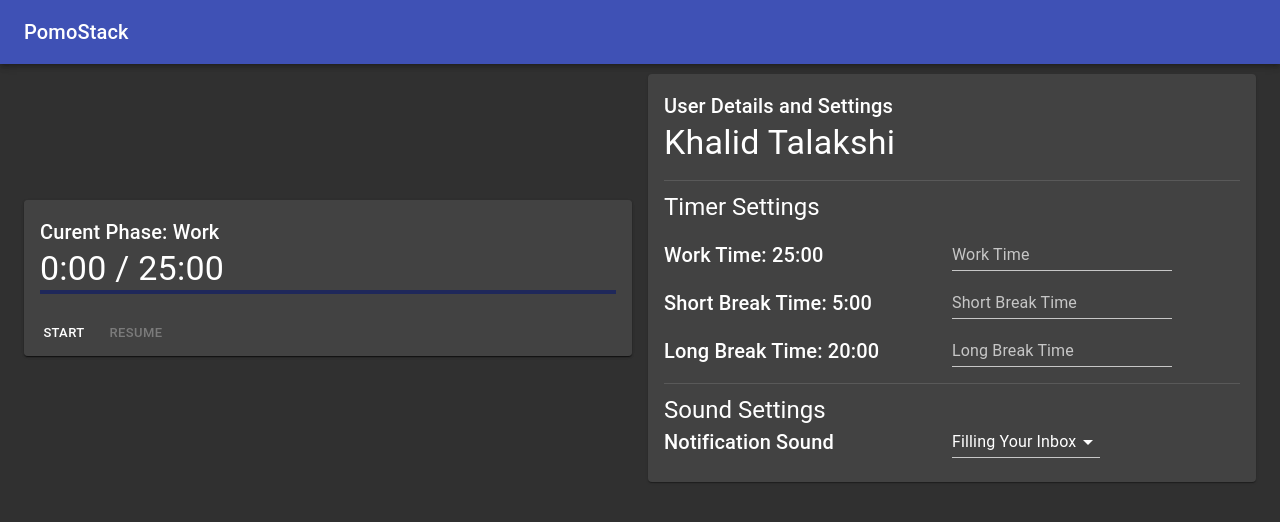
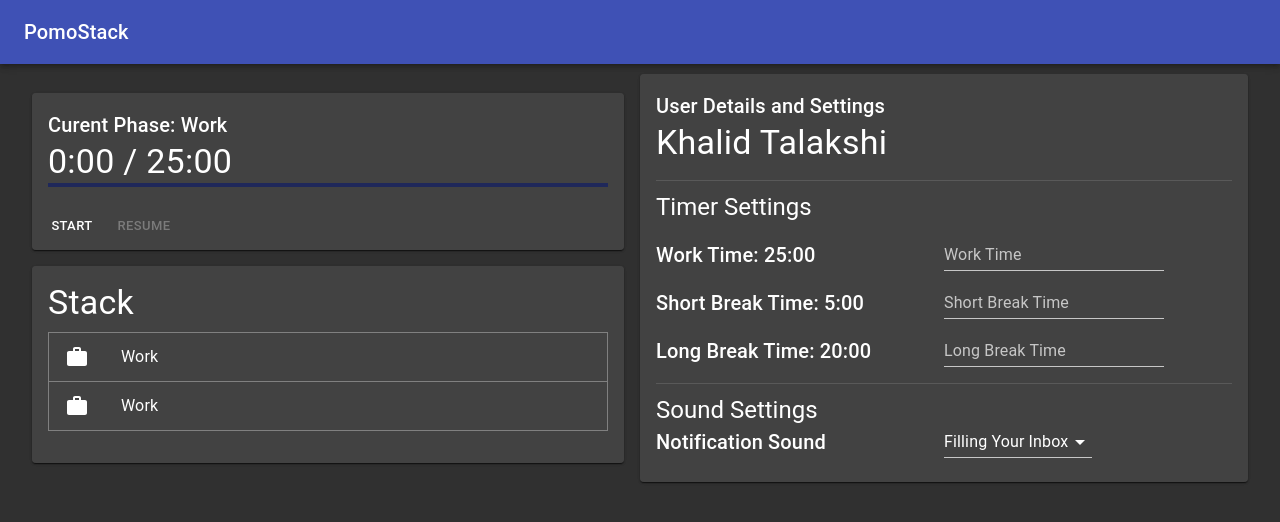
Before and after one commit to khalid-talakshi/PomoStack, a React (Create React App) app: page / in a window 1280 px wide. Shown: the top 522 px of the page. Built offline with nearby package versions, Linux system fonts and the light colour scheme; no server answers.

Commit message:
created stack component

```diff
--- a/src/app/App.tsx
+++ b/src/app/App.tsx
@@ -13,13 +13,17 @@ import {
 } from "@material-ui/core";
 import * as themeUI from "./constants/themes";
 
-import { Timer, UserDetails } from "./components";
-import { Sounds } from './constants/enums';
+import { Timer, UserDetails, Stack } from "./components";
+import { Sounds } from "./constants/enums";
 
-import useSound from 'use-sound';
-const fillingYourInbox = require('../assets/sounds/filling-your-inbox.mp3');
-const justLikeMagic = require('../assets/sounds/just-like-magic.mp3');
-const maybeOneDay = require('../assets/sounds/maybe-one-day.mp3');
+import useSound from "use-sound";
+const fillingYourInbox = require("../assets/sounds/filling-your-inbox.mp3");
+const justLikeMagic = require("../assets/sounds/just-like-magic.mp3");
+const maybeOneDay = require("../assets/sounds/maybe-one-day.mp3");
+const openUp = require("../assets/sounds/open-up.mp3");
+const pristine = require("../assets/sounds/pristine.mp3");
+const swiftly = require("../assets/sounds/swiftly.mp3");
+const thatWasQuick = require("../assets/sounds/that-was-quick.mp3");
 
 function App() {
   const [workTime, setWorkTime] = useState(25 * 60);
@@ -32,36 +36,44 @@ function App() {
 
   const [playFillingYourInbox] = useSound(fillingYourInbox);
   const [playJustLikeMagic] = useSound(justLikeMagic);
-  const [playMaybeOneDay] = useSound(maybeOneDay)
-
-  const handleChangeWorkTimeString = (timeString: string) => {
-    setWorkTimeString(timeString);
-  };
-
-  const handleChangeShortBreakTimeString = (timeString: string) => {
-    setShortBreakTimeString(timeString);
-  };
-
-  const handleChangeLongBreakTimeString = (timeString: string) => {
-    setLongBreakTimeString(timeString);
-  };
+  const [playMaybeOneDay] = useSound(maybeOneDay);
+  const [playOpenUp] = useSound(openUp);
+  const [playPristine] = useSound(pristine);
+  const [playSwiftly] = useSound(swiftly);
+  const [playThatWasQuick] = useSound(thatWasQuick);
 
   const handleChangeSound = (soundString: string) => {
-    switch(soundString) {
-      case 'fillingYourInbox': {
+    switch (soundString) {
+      case "fillingYourInbox": {
         setSound(Sounds.fillingYourInbox);
         break;
       }
-      case 'justLikeMagic': {
+      case "justLikeMagic": {
         setSound(Sounds.justLikeMagic);
         break;
       }
-      case 'maybeOneDay': {
+      case "maybeOneDay": {
         setSound(Sounds.maybeOneDay);
         break;
       }
+      case "openUp": {
+        setSound(Sounds.openUp);
+        break;
+      }
+      case "pristine": {
+        setSound(Sounds.pristine);
+        break;
+      }
+      case "swiftly": {
+        setSound(Sounds.swiftly);
+        break;
+      }
+      case "thatWasQuick": {
+        setSound(Sounds.thatWasQuick);
+        break;
       }
     }
+  };
 
   const playNotificationSound = () => {
     if (sound === Sounds.fillingYourInbox) {
@@ -70,8 +82,16 @@ function App() {
       playJustLikeMagic();
     } else if (sound === Sounds.maybeOneDay) {
       playMaybeOneDay();
+    } else if (sound === Sounds.openUp) {
+      playOpenUp();
+    } else if (sound === Sounds.pristine) {
+      playPristine();
+    } else if (sound === Sounds.swiftly) {
+      playSwiftly();
+    } else if (sound === Sounds.thatWasQuick) {
+      playThatWasQuick();
     }
-  }
+  };
 
   useEffect(() => {
     setWorkTime(
@@ -115,7 +135,8 @@ function App() {
             alignItems="center"
             spacing={2}
           >
-            <Grid item md={6}>
+            <Grid item md={6} container spacing={2}>
+              <Grid item xs={12}>
                 <Timer
                   workTime={workTime}
                   shortBreakTime={shortBreakTime}
@@ -126,19 +147,19 @@ function App() {
                   playNotificationSound={playNotificationSound}
                 />
               </Grid>
+              <Grid item xs={12}>
+                <Stack />
+              </Grid>
+            </Grid>
             <Grid item md={6}>
               <UserDetails
                 name="Khalid Talakshi"
                 workTimeString={workTimeString}
                 longBreakTimeString={longBreakTimeString}
                 shortBreakTimeString={shortBreakTimeString}
-                handleChangeWorkTimeString={handleChangeWorkTimeString}
-                handleChangeShortBreakTimeString={
-                  handleChangeShortBreakTimeString
-                }
-                handleChangeLongBreakTimeString={
-                  handleChangeLongBreakTimeString
-                }
+                handleChangeWorkTimeString={setWorkTimeString}
+                handleChangeShortBreakTimeString={setShortBreakTimeString}
+                handleChangeLongBreakTimeString={setLongBreakTimeString}
                 handleChangeSound={handleChangeSound}
               />
             </Grid>
--- /dev/null
+++ b/src/app/components/Stack/Stack.scss
@@ -0,0 +1,9 @@
+.stackContainer {
+    > .stackItem:first-of-type {
+        border-top: 1px solid gray;
+    }
+}
+.stackItem {
+    border: 1px solid gray;
+    border-top: 0px;
+}
--- /dev/null
+++ b/src/app/components/Stack/Stack.tsx
@@ -0,0 +1,41 @@
+import React from "react";
+import {
+  Typography,
+  Card,
+  Paper,
+  CardContent,
+  List,
+  ListItemIcon,
+  ListItemText,
+  ListItem,
+} from "@material-ui/core";
+import { Work } from "@material-ui/icons";
+import './Stack.scss';
+
+function Stack() {
+  return (
+    <Paper>
+      <Card>
+        <CardContent>
+          <Typography variant="h4">Stack</Typography>
+          <List className={'stackContainer'}>
+            <ListItem className={'stackItem'}>
+              <ListItemIcon>
+                <Work />
+              </ListItemIcon>
+              <ListItemText primary="Work" />
+            </ListItem>
+            <ListItem className={'stackItem'}>
+              <ListItemIcon>
+                <Work />
+              </ListItemIcon>
+              <ListItemText primary="Work" />
+            </ListItem>
+          </List>
+        </CardContent>
+      </Card>
+    </Paper>
+  );
+}
+
+export default Stack;
--- /dev/null
+++ b/src/app/components/Stack/index.ts
@@ -0,0 +1 @@
+export {default} from './Stack';
--- a/src/app/components/UserDetails/UserDetails.tsx
+++ b/src/app/components/UserDetails/UserDetails.tsx
@@ -1,11 +1,6 @@
 import React from "react";
-import {
-  Card,
-  Typography,
-  CardContent,
-  Divider,
-} from "@material-ui/core";
-import { TimerSettings, SoundSettings } from './components';
+import { Card, Typography, CardContent, Divider, Paper } from "@material-ui/core";
+import { TimerSettings, SoundSettings } from "./components";
 
 export interface Props {
   name: string;
@@ -29,16 +24,25 @@ function UserDetails({
   handleChangeSound,
 }: Props) {
   return (
-    <Card style={{ height: "auto" }}>
+    <Paper>
+      <Card>
         <CardContent>
           <Typography variant="h6">User Details and Settings</Typography>
           <Typography variant="h4">{name}</Typography>
-        <Divider style={{marginTop: '1rem'}}/>
-        <TimerSettings workTimeString={workTimeString} shortBreakTimeString={shortBreakTimeString} longBreakTimeString={longBreakTimeString} handleChangeWorkTimeString={handleChangeWorkTimeString} handleChangeShortBreakTimeString={handleChangeShortBreakTimeString} handleChangeLongBreakTimeString={handleChangeLongBreakTimeString} />
-        <Divider style={{marginTop: '1rem'}}/>
+          <Divider style={{ marginTop: "1rem" }} />
+          <TimerSettings
+            workTimeString={workTimeString}
+            shortBreakTimeString={shortBreakTimeString}
+            longBreakTimeString={longBreakTimeString}
+            handleChangeWorkTimeString={handleChangeWorkTimeString}
+            handleChangeShortBreakTimeString={handleChangeShortBreakTimeString}
+            handleChangeLongBreakTimeString={handleChangeLongBreakTimeString}
+          />
+          <Divider style={{ marginTop: "1rem" }} />
           <SoundSettings handleChangeSound={handleChangeSound} />
         </CardContent>
       </Card>
+    </Paper>
   );
 }
 
--- a/src/app/components/UserDetails/components/SoundSettings/SoundSettings.tsx
+++ b/src/app/components/UserDetails/components/SoundSettings/SoundSettings.tsx
@@ -36,6 +36,10 @@ function SoundSettings({handleChangeSound}: Props) {
                         <MenuItem value={'fillingYourInbox'}>Filling Your Inbox</MenuItem>
                         <MenuItem value={'justLikeMagic'}>Just Like Magic</MenuItem>
                         <MenuItem value={'maybeOneDay'}>Maybe One Day</MenuItem>
+                        <MenuItem value={'openUp'}>Open Up</MenuItem>
+                        <MenuItem value={'pristine'}>Pristine</MenuItem>
+                        <MenuItem value={'swiftly'}>Swiftly</MenuItem>
+                        <MenuItem value={'thatWasQuick'}>That Was Quick</MenuItem>
                     </Select>
                 </Grid>
             </Grid>
--- a/src/app/components/index.ts
+++ b/src/app/components/index.ts
@@ -1,2 +1,3 @@
 export {default as Timer} from './Timer';
 export {default as UserDetails} from './UserDetails'
+export {default as Stack} from './Stack'
--- a/src/app/constants/enums.ts
+++ b/src/app/constants/enums.ts
@@ -13,4 +13,8 @@ export enum Sounds {
     fillingYourInbox = 'Filling Your Inbox',
     justLikeMagic = 'Just Like Magic',
     maybeOneDay = 'Maybe One Day',
+    openUp = 'Open Up',
+    pristine = 'Pristine',
+    swiftly = 'Swiftly',
+    thatWasQuick ='That Was Quick',
 }
```
Lines whose indentation alone changed are shown as unchanged.
